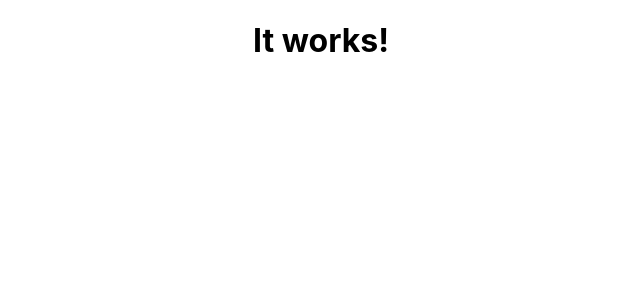
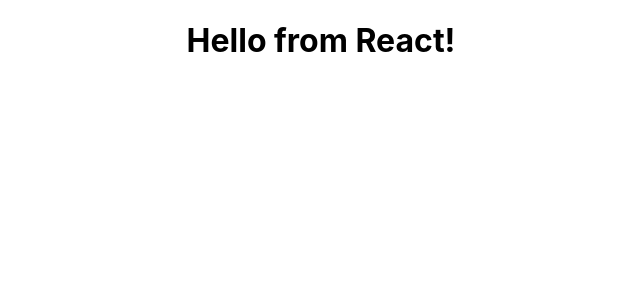
Before and after one commit to Ahmadalhindi/react-training, a React (Create React App) app in the folder my-app/: page / in a window 1280 px wide. Shown: the top 300 px of the page, without its empty margins (319-959 px from the left). Built offline with nearby package versions, Linux system fonts and the light colour scheme.

Commit message:
Create first functional component by create its file with name FunctionalGreeting and write the functional component in the arrow function method, export it, import it in App.js and render it.

```diff
--- a/my-app/src/App.js
+++ b/my-app/src/App.js
@@ -1,10 +1,11 @@
 import logo from './logo.svg';
 import './App.css';
+import FunctionalGreeting from './components/FunctionalGreeting';
 
 function App() {
   return (
     <div className="App">
-      <h1>It works!</h1>
+      <FunctionalGreeting />
     </div>
   );
 }
--- /dev/null
+++ b/my-app/src/components/FunctionalGreeting.js
@@ -0,0 +1,8 @@
+import React from "react";
+
+/* function FunctionalGreeting() {
+    return <h1>Hello from React!</h1>
+} */
+const FunctionalGreeting = () => <h1>Hello from React!</h1>
+
+export default FunctionalGreeting
```
